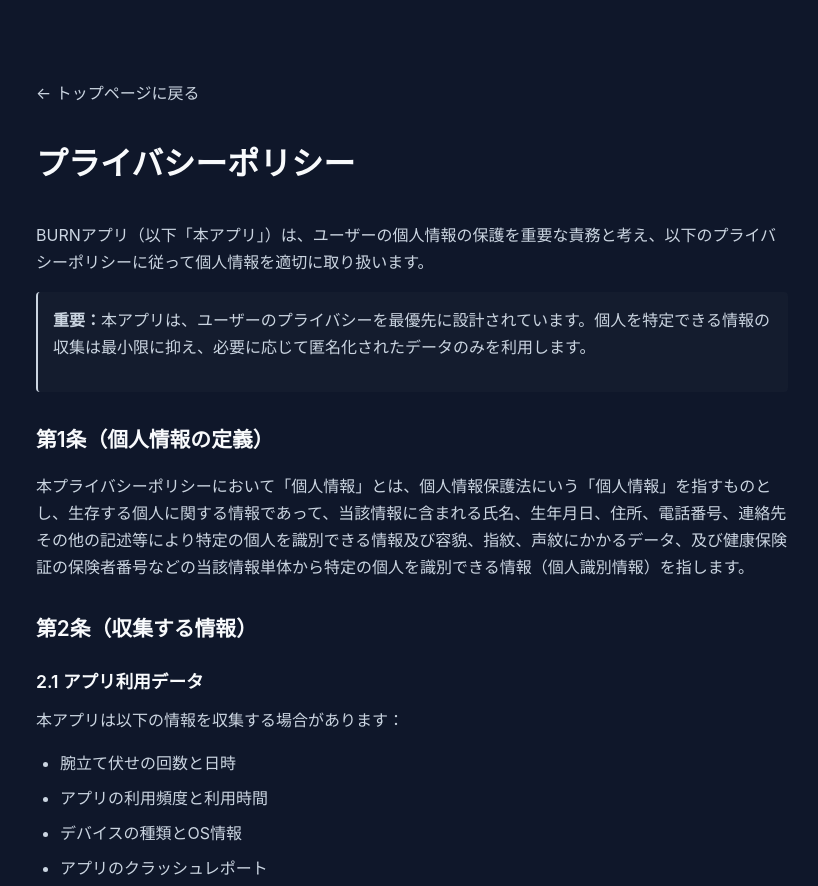
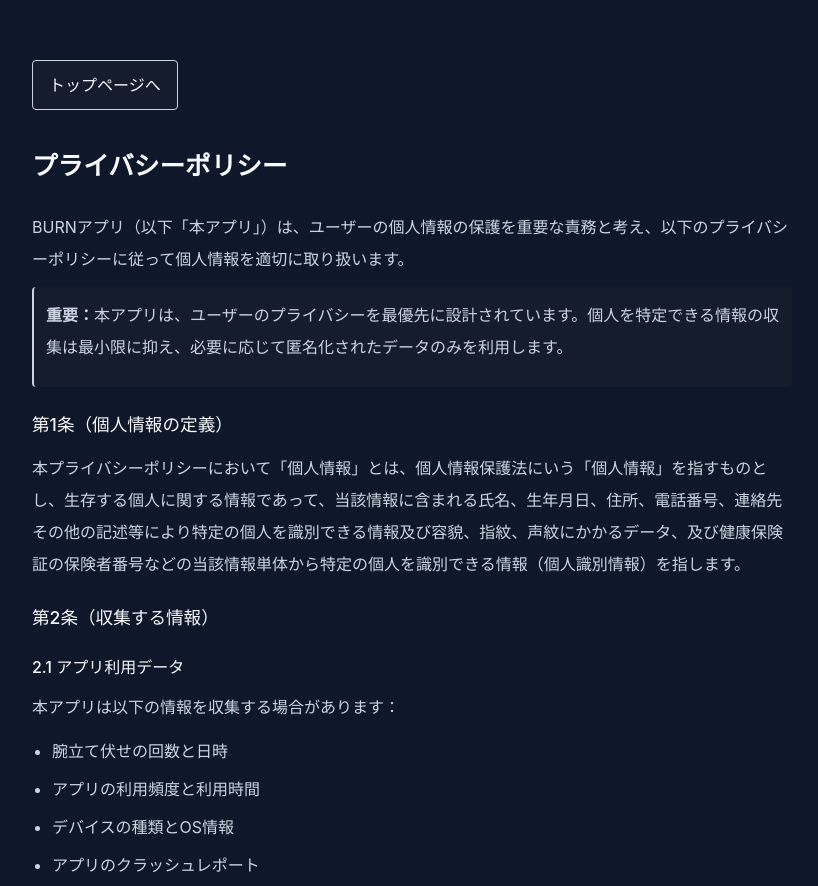
Before and after one commit to kinariku/burn-site, a plain HTML site: page privacy.html in a window 1280 px wide. Shown: the top 886 px of the page, without its empty margins (228-1046 px from the left). Drawn offline with Linux system fonts and the light colour scheme.

Commit message:
利用規約・プライバシーポリシーのデザインを改善（行間・余白・フォント調整、戻るボタン・メールリンク改善）

```diff
--- a/privacy.html
+++ b/privacy.html
@@ -24,82 +24,89 @@
       font-family: -apple-system, BlinkMacSystemFont, "Segoe UI", "Helvetica Neue", Arial, sans-serif;
       background: var(--color-background);
       color: var(--color-text-primary);
-      line-height: 1.7;
+      line-height: 2.0;
       font-size: 1rem;
     }
 
     .container {
       max-width: 800px;
       margin: 0 auto;
-      padding: 80px 24px;
+      padding: 60px 20px;
     }
 
     h1 {
-      font-size: 2rem;
-      font-weight: 700;
-      margin-bottom: 30px;
+      font-size: 1.6rem;
+      font-weight: 600;
+      margin-bottom: 20px;
       color: var(--color-text-primary);
     }
 
     h2 {
-      font-size: 1.3rem;
-      font-weight: 600;
-      margin: 30px 0 15px;
+      font-size: 1.1rem;
+      font-weight: 500;
+      margin: 20px 0 10px;
       color: var(--color-text-primary);
     }
 
     h3 {
-      font-size: 1.1rem;
-      font-weight: 600;
-      margin: 20px 0 10px;
+      font-size: 1rem;
+      font-weight: 500;
+      margin: 15px 0 8px;
       color: var(--color-text-primary);
     }
 
     p {
-      margin-bottom: 16px;
+      margin-bottom: 12px;
       color: var(--color-text-secondary);
     }
 
     ul, ol {
-      margin: 16px 0 16px 24px;
+      margin: 12px 0 12px 20px;
       color: var(--color-text-secondary);
     }
 
     li {
-      margin-bottom: 8px;
+      margin-bottom: 6px;
     }
 
     .back-link {
       display: inline-block;
       margin-bottom: 30px;
-      color: var(--color-text-secondary);
+      padding: 8px 16px;
+      color: var(--color-text-primary);
       text-decoration: none;
+      border: 1px solid var(--color-text-secondary);
+      border-radius: 4px;
+      background: rgba(255, 255, 255, 0.02);
+      transition: all 0.2s ease;
     }
 
     .back-link:hover {
-      color: var(--color-text-primary);
+      color: var(--color-accent);
+      border-color: var(--color-accent);
+      background: rgba(255, 140, 0, 0.1);
     }
 
     .last-updated {
-      font-size: 0.85rem;
+      font-size: 1rem;
       color: rgba(203, 213, 225, 0.5);
-      margin-top: 30px;
-      padding-top: 15px;
+      margin-top: 20px;
+      padding-top: 20px;
       border-top: 1px solid rgba(255, 255, 255, 0.1);
     }
 
     .highlight {
       background: rgba(255, 255, 255, 0.02);
-      padding: 15px;
+      padding: 12px;
       border-radius: 4px;
       border-left: 2px solid var(--color-text-secondary);
-      margin: 15px 0;
+      margin: 12px 0;
     }
   </style>
 </head>
 <body>
   <div class="container">
-    <a href="index.html" class="back-link">← トップページに戻る</a>
+    <a href="index.html" class="back-link">トップページへ</a>
 
     <h1>プライバシーポリシー</h1>
 
@@ -183,7 +190,7 @@
 
     <h2>第11条（お問い合わせ窓口）</h2>
     <p>本ポリシーに関するお問い合わせは、下記の窓口までお願いいたします。</p>
-    <p>メールアドレス：contact@kinari.app</p>
+    <p>メールアドレス：<a href="mailto:contact@kinari.app?subject=BURNアプリについてのお問い合わせ&body=お問い合わせ内容をご記入ください：%0A%0A【お名前】%0A【メールアドレス】%0A【お問い合わせ内容】%0A%0A---%0AこのメールはBURNアプリのウェブサイトから送信されました。" style="color: var(--color-accent); text-decoration: none;">contact@kinari.app</a></p>
 
     <div class="last-updated">
       最終更新日：2025年10月1日
```
Also changed, not shown: terms.html (+27 -20 lines).
